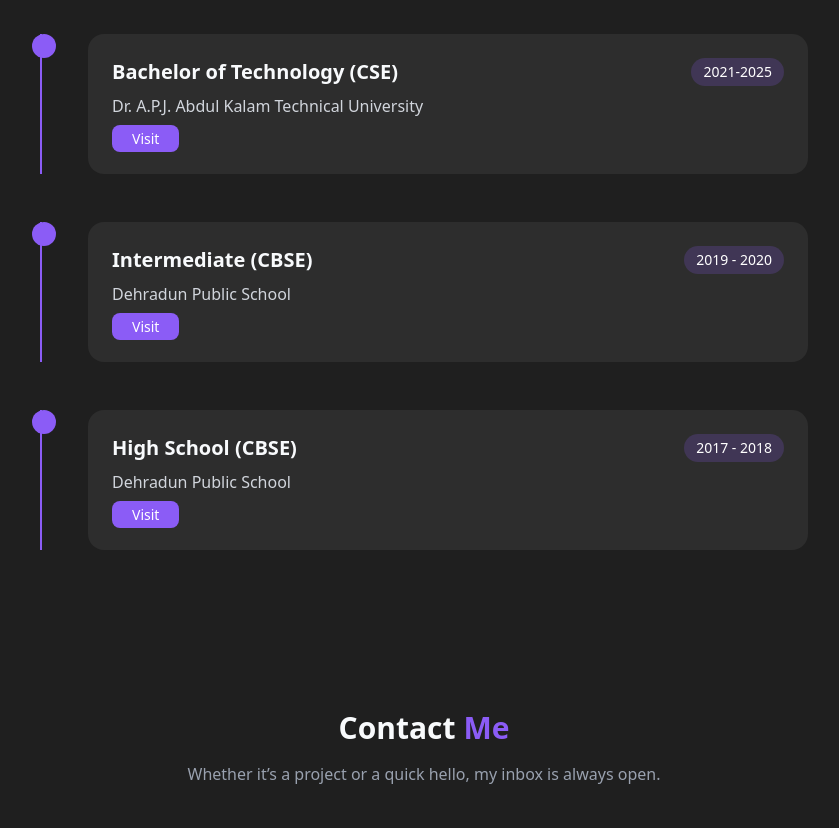
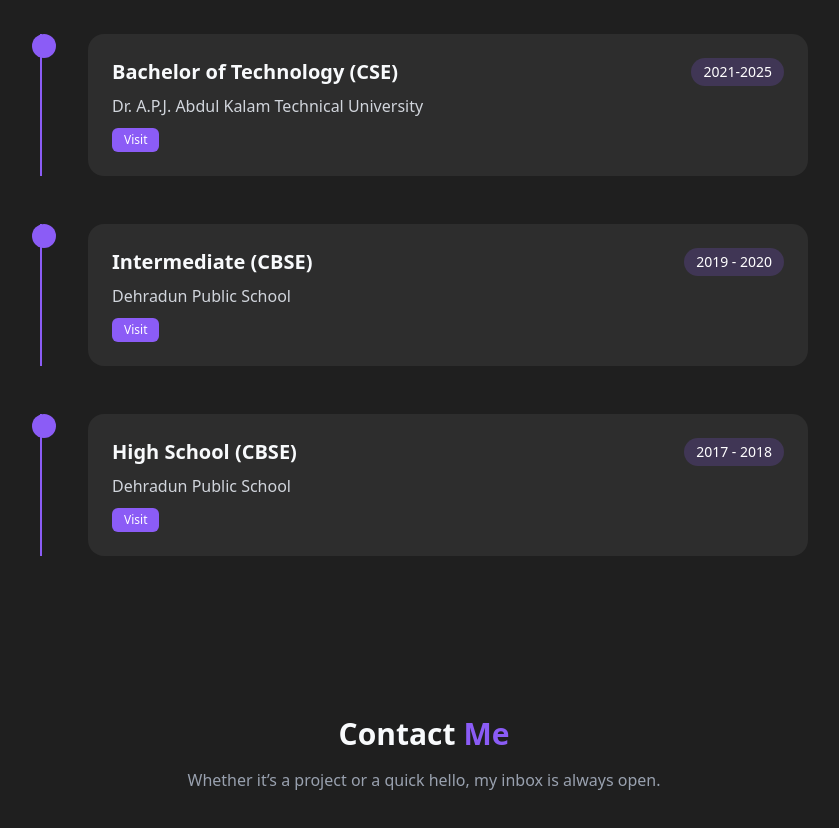
Before and after one commit to mohit-kumar29/portfolio, a React (Vite) app: page / in a window 1280 px wide. Shown: the part 3130-3958 px from the top of the page, without its empty margins (216-1055 px from the left). Built offline with nearby package versions, Linux system fonts and the light colour scheme.

Commit message:
Change link to button for visiting external site
Replaced anchor tag with button for external link.

```diff
--- a/src/Components/Education.jsx
+++ b/src/Components/Education.jsx
@@ -47,14 +47,12 @@ const Education = () => {
                                 <p className='text-gray-300 mb-2'>{data.name}</p>
                                 { <p className='text-gray-300'>{data.description}</p> }
 
-                                <a
-                                href={data.link}
-                                target="_blank"
-                                rel="noopener noreferrer"
-                                className="px-5 py-1  bg-purple text-white rounded-lg text-sm hover:bg-purple-700 transition duration-300"
+                                <button
+                                onClick={() => window.open(data.link, "_blank")}
+                                className="px-3 py-1 text-xs bg-purple text-white rounded-md hover:bg-purple-600 transition"
                                 >
                                     Visit
-                                </a>
+                                </button>
 
                             </div>
 
```
